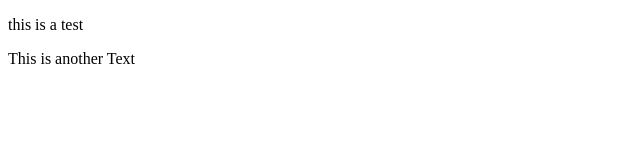
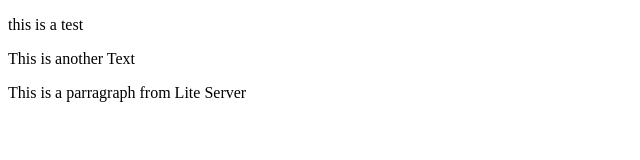
Before and after one commit to AbdurRashid-glitch/git-test, a website: page index.html in a window 1280 px wide. Shown: the whole page, without its empty margins (0-640 px from the left). Drawn offline with Linux system fonts and the light colour scheme.

Commit message:
fourth commit

```diff
--- a/index.html
+++ b/index.html
@@ -9,5 +9,6 @@
 <body>
     <p> this is a test</p>
     <p> This is another Text</p>
+    <p>This is a parragraph from Lite Server</p>
 </body>
 </html>
```
Also changed, not shown: package.json (added, +24 -0 lines), 2 other files.
